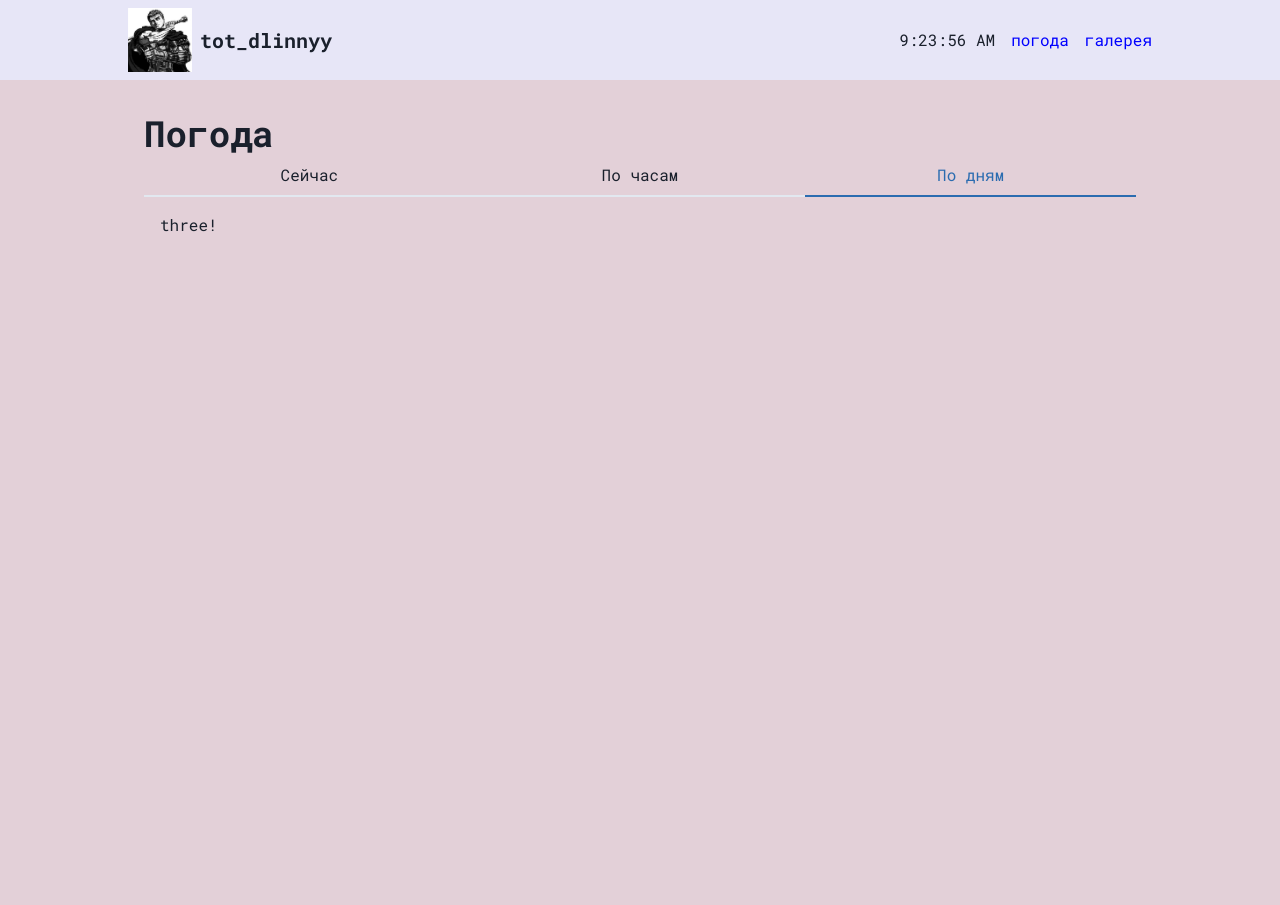
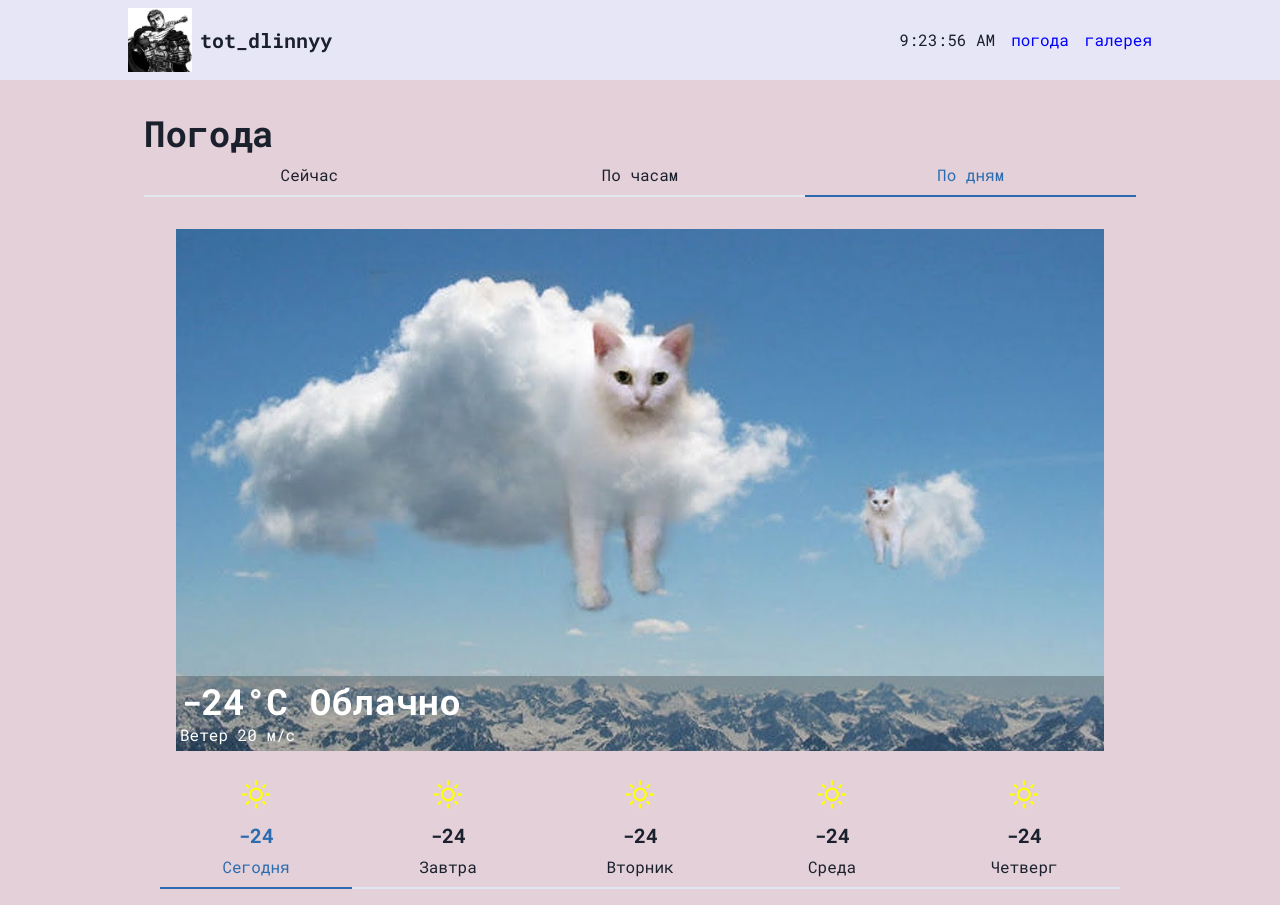
Before and after one commit to totdlinnyy1/react_sputnik, a React (Create React App) app: page / in a window 1280 px wide. Both pictures are taken after a click on the tab "По дням". Before the commit the page ends 800 px from the top, so only its background shows below. Built offline with nearby package versions, Linux system fonts and the light colour scheme.

Commit message:
feat: add days weather panel

```diff
--- /dev/null
+++ b/src/pages/weatherPage/panels/daysWeatherPanle.tsx
@@ -0,0 +1,88 @@
+import {
+  Heading,
+  Icon,
+  Tab,
+  TabList,
+  TabPanel,
+  TabPanels,
+  Tabs,
+  Text,
+  VStack
+} from '@chakra-ui/react'
+import {FC} from 'react'
+import {WiDaySunny} from 'react-icons/wi'
+
+import Weather from '../../../components/weather/Weather'
+
+const DaysWeatherPanel: FC = () => {
+  return (
+    <Tabs isFitted>
+      <TabPanels>
+        <TabPanel>
+          <Weather weather='Облачно' image='cloud.webp' deg={-24} wind={20} />
+        </TabPanel>
+        <TabPanel>
+          <Weather weather='Облачно' image='cloud.webp' deg={-24} wind={20} />
+        </TabPanel>
+        <TabPanel>
+          <Weather weather='Облачно' image='cloud.webp' deg={-24} wind={20} />
+        </TabPanel>
+        <TabPanel>
+          <Weather weather='Облачно' image='cloud.webp' deg={-24} wind={20} />
+        </TabPanel>
+        <TabPanel>
+          <Weather weather='Облачно' image='cloud.webp' deg={-24} wind={20} />
+        </TabPanel>
+      </TabPanels>
+      <TabList>
+        <Tab>
+          <VStack>
+            <Icon as={WiDaySunny} color='yellow' boxSize='10' />
+            <Heading as='h6' size='md'>
+              -24
+            </Heading>
+            <Text>Сегодня</Text>
+          </VStack>
+        </Tab>
+        <Tab>
+          <VStack alignItems='center'>
+            <Icon as={WiDaySunny} color='yellow' boxSize='10' />
+            <Heading as='h6' size='md'>
+              -24
+            </Heading>
+            <Text>Завтра</Text>
+          </VStack>
+        </Tab>
+        <Tab>
+          <VStack alignItems='center'>
+            <Icon as={WiDaySunny} color='yellow' boxSize='10' />
+            <Heading as='h6' size='md'>
+              -24
+            </Heading>
+            <Text>Вторник</Text>
+          </VStack>
+        </Tab>
+        <Tab>
+          <VStack alignItems='center'>
+            <Icon as={WiDaySunny} color='yellow' boxSize='10' />
+            <Heading as='h6' size='md'>
+              -24
+            </Heading>
+            <Text>Среда</Text>
+          </VStack>
+        </Tab>
+        <Tab>
+          <VStack alignItems='center'>
+            <Icon as={WiDaySunny} color='yellow' boxSize='10' />
+            <Heading as='h6' size='md'>
+              -24
+            </Heading>
+            <Text>Четверг</Text>
+          </VStack>
+        </Tab>
+      </TabList>
+    </Tabs>
+  )
+}
+
+export default DaysWeatherPanel
--- a/src/pages/weatherPage/weatherPage.tsx
+++ b/src/pages/weatherPage/weatherPage.tsx
@@ -10,6 +10,7 @@ import {
 import {FC} from 'react'
 
 import CurrentWeatherPanel from './panels/currentWeatherPanel'
+import DaysWeatherPanel from './panels/daysWeatherPanle'
 import HoursWeatherPanel from './panels/hoursWeatherPanel'
 
 const WeatherPage: FC = () => {
@@ -31,7 +32,7 @@ const WeatherPage: FC = () => {
             <HoursWeatherPanel />
           </TabPanel>
           <TabPanel>
-            <p>three!</p>
+            <DaysWeatherPanel />
           </TabPanel>
         </TabPanels>
       </Tabs>
```
